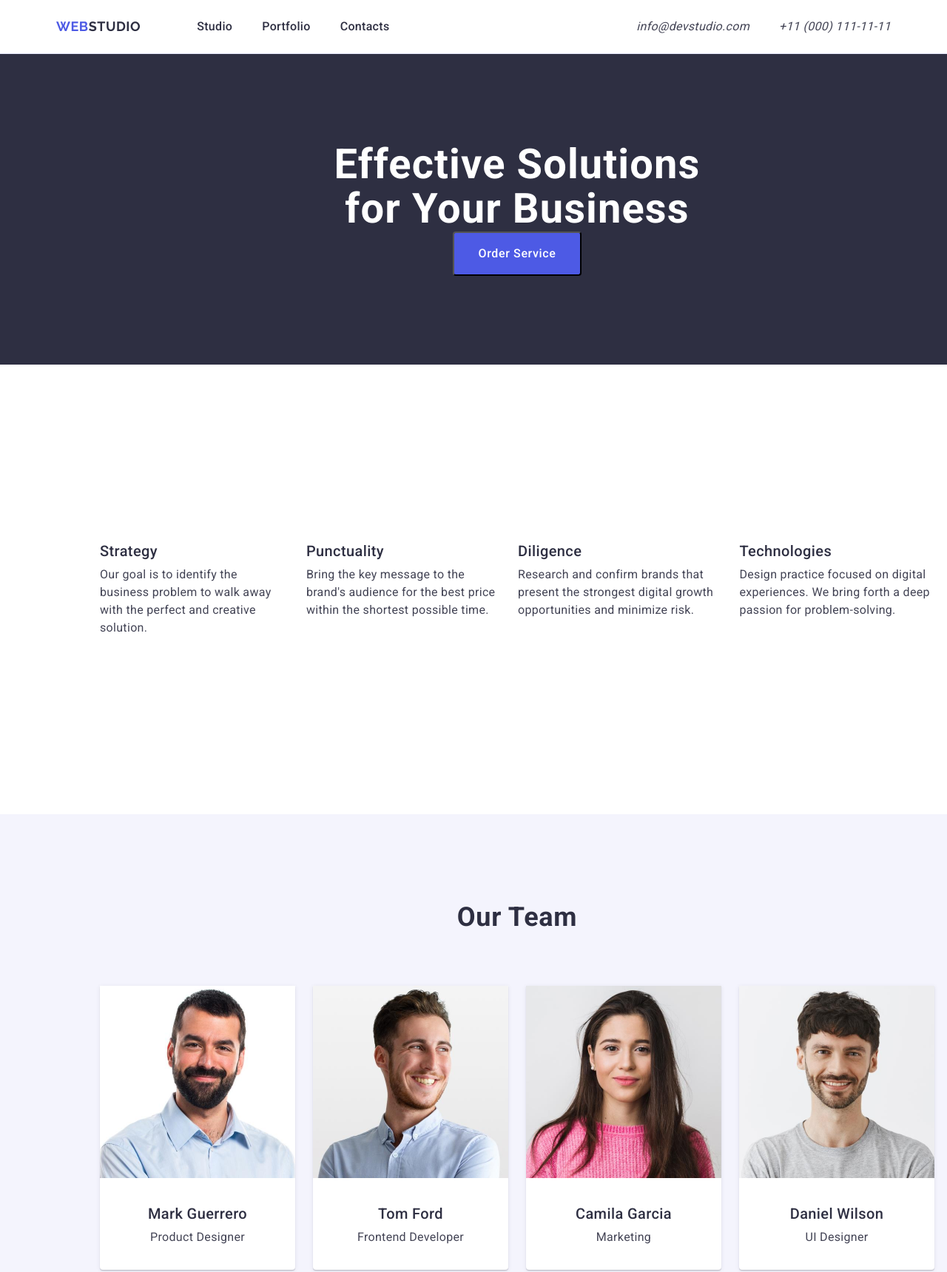
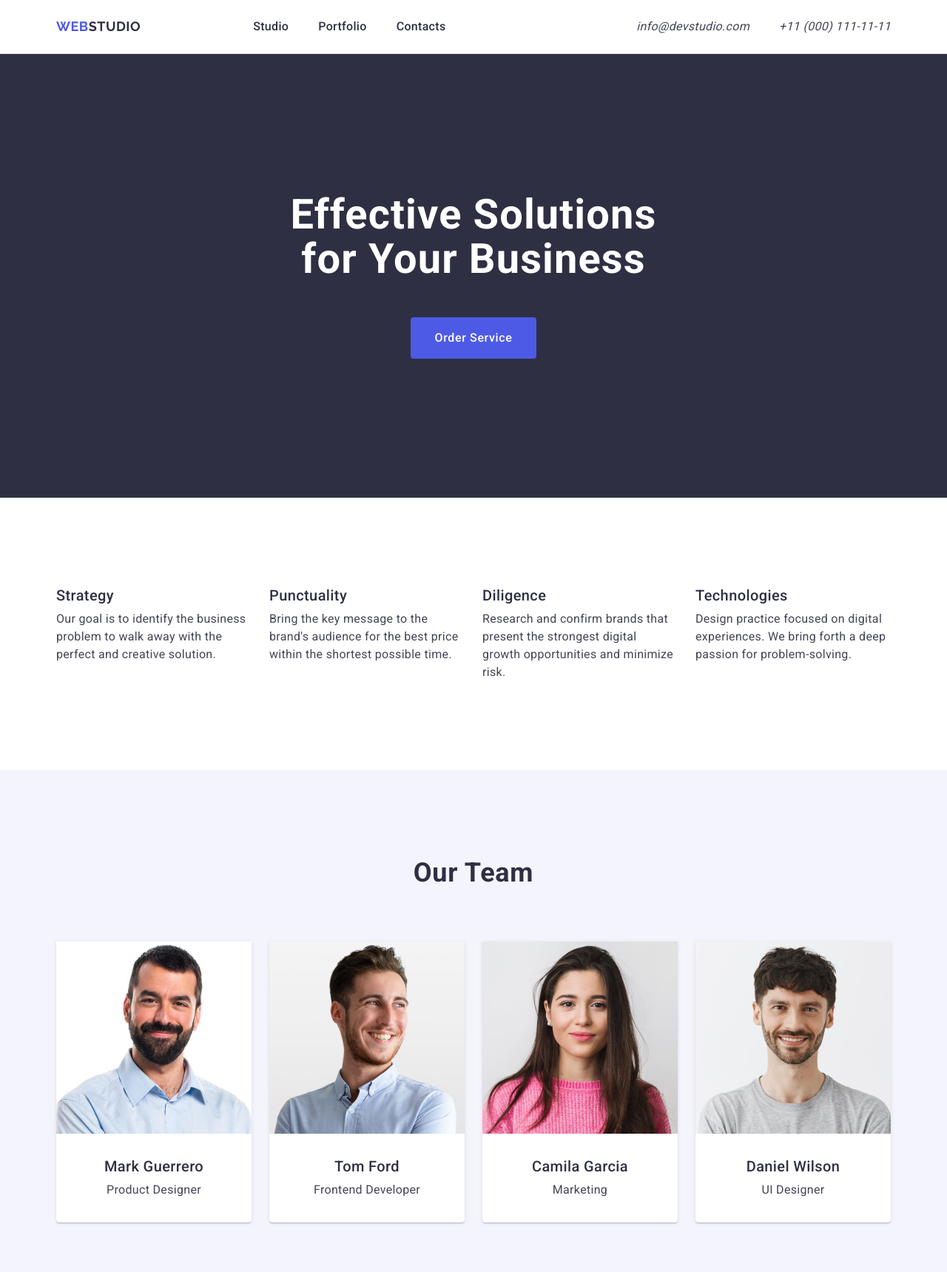
Before and after one commit to nelia-demenska/goit-markup-hw-03, a plain HTML site: page index.html in a window 1280 px wide. Shown: the top 1720 px of the page at 74% size. Drawn offline with nearby package versions, Linux system fonts and the light colour scheme.

Commit message:
add section files

```diff
--- a/css/styles.css
+++ b/css/styles.css
@@ -11,8 +11,14 @@ ul, ol {
         margin-top: 0;
         margin-bottom: 0;
     }
+    img {
+        display: block;
+    }
 section {
     padding: 120px 120px;
+}
+button {
+    cursor: pointer;
 }
 .container {
     width: 1158px;
@@ -25,8 +31,8 @@ section {
 }
 .header-container {
     display: flex;
-    padding-top: 24px;
-    padding-bottom: 24px;
+    margin: 0 auto;
+    padding: 0 15px;
 }
 
 .logo {
@@ -56,13 +62,16 @@ align-items: center;
 justify-content: flex-start;
 flex-direction: row;
 gap: 0px;
+margin-right: 76px;
 }
 .navigation {
     display: flex;
+    align-items: center;
 }
 .nav-list {
     display: flex;
     gap: 40px;
+    padding: 24px 0;
 }
 .nav-list .link {
     font-weight: 500;
@@ -88,6 +97,7 @@ color: #404bbf;
 .address {
     display: flex;
 gap: 40px;
+padding: 24px 0;
 }
 
 .contacts {
@@ -116,22 +126,25 @@ letter-spacing: 0.02em;
 text-align: center;
 color: #fff;
 margin: auto;
-width: 496px;
-height: 120px;
+padding-bottom: 48px;
+max-width: 496px;
 }
 .solutions {
+    padding: 188px 0;
     background-color: #2e2f42;
 }
 .solutions.container {
 
 }
 .button {
+    min-width: 169px;
+    height: 56px;
+    border: none;
     border-radius: 4px;
         padding: 16px 32px;
         display: block;
         align-items: center;
         margin:auto;
-    cursor: pointer;
     font-family: "Roboto", sans-serif;
     font-weight: 500;
 font-size: 16px;
@@ -149,6 +162,9 @@ background-color: #404BBF;
 }
 .button:focus {
     background-color: #404BBF;
+}
+.features-section {
+    padding: 120px 0;
 }
 .features {
     font-size: 16px;
@@ -178,11 +194,12 @@ color: #2e2f42;
 .first-list {
     display: flex;
     gap: 24px;
-    padding-top: 120px;
-    padding-bottom: 120px;
 }
 .first-section-title {
-    padding-bottom: 8px;
+    margin-bottom: 8px;
+}
+.first-section-item {
+width: calc((100% - 72px) / 4);
 }
 .feature-list {
     font-weight: 400;
@@ -193,6 +210,7 @@ color: #2e2f42;
 }
 .second-section {
     background-color: #f4f4fd;
+    padding: 120px 0;
 }
 .second-section-title {
     font-weight: 700;
@@ -221,10 +239,10 @@ line-height: 1.2;
 letter-spacing: 0.02em;
 text-align: center;
 color: #2e2f42;
-padding-bottom: 8px;
+margin-bottom: 8px;
 }
 .card-info {
-    padding: 32px 16px;
+    padding: 32px 0;
 }
 .speciality {
     font-weight: 400;
@@ -233,6 +251,10 @@ line-height: 1.5;
 letter-spacing: 0.02em;
 text-align: center;
 color: #434455;
+}
+.portfolio-section {
+    padding-top: 120px;
+    padding-bottom: 120px;
 }
 .third-section-title {
     font-weight: 700;
@@ -263,6 +285,7 @@ font-size: 20px;
 line-height: 1.2;
 letter-spacing: 0.02em;
 color: #2e2f42;
+margin-bottom: 8px;
 }
 .service-item {
     font-weight: 400;
@@ -291,18 +314,23 @@ text-transform: uppercase;
 color: #f4f4fd;
 text-decoration: none;
 }
-.logo-footer, .logo-accent-footer {
-    padding-top: 100px;
-}
+
 .footer-text {
     font-weight: 400;
 font-size: 16px;
 line-height: 1.5;
 letter-spacing: 0.02em;
 color: #f4f4fd;
-padding-top: 16px;
+max-width: 264px
 }
 
 .footer-background {
     background-color: #2e2f42;
 }
+.footer-container {
+    padding: 100px 0;
+}
+.logo-footer {
+    display: inline-block;
+    margin-bottom: 16px;
+}
--- a/index.html
+++ b/index.html
@@ -3,10 +3,7 @@
   <head>
     <meta charset="UTF-8" />
     <meta name="viewport" content="width=device-width, initial-scale=1.0" />
-    <link
-      rel="stylesheet"
-      href="node_modules/modern-normalize/modern-normalize.css"
-    />
+
     <title>Web Studio</title>
     <link rel="preconnect" href="https://fonts.googleapis.com" />
     <link rel="preconnect" href="https://fonts.gstatic.com" crossorigin />
@@ -20,6 +17,10 @@
       integrity="sha512-4xo8blKMVCiXpTaLzQSLSw3KFOVPWhm/TRtuPVc4WG6kUgjH6J03IBuG7JZPkcWMxJ5huwaBpOpnwYElP/m6wg=="
       crossorigin="anonymous"
       referrerpolicy="no-referrer"
+    />
+    <link
+      rel="stylesheet"
+      href="node_modules/modern-normalize/modern-normalize.css"
     />
     <link rel="stylesheet" href="./css/styles.css" />
   </head>
@@ -62,32 +63,32 @@
           <button class="button">Order Service</button>
         </div>
       </section>
-      <section>
+      <section class="features-section">
         <div class="container first-container">
           <h2 class="features visually-hidden">Features</h2>
           <ul class="first-list">
-            <li>
+            <li class="first-section-item">
               <h3 class="first-section-title">Strategy</h3>
               <p class="feature-list">
                 Our goal is to identify the business problem to walk away with
                 the perfect and creative solution.
               </p>
             </li>
-            <li>
+            <li class="first-section-item">
               <h3 class="first-section-title">Punctuality</h3>
               <p class="feature-list">
                 Bring the key message to the brand's audience for the best price
                 within the shortest possible time.
               </p>
             </li>
-            <li>
+            <li class="first-section-item">
               <h3 class="first-section-title">Diligence</h3>
               <p class="feature-list">
                 Research and confirm brands that present the strongest digital
                 growth opportunities and minimize risk.
               </p>
             </li>
-            <li>
+            <li class="first-section-item">
               <h3 class="first-section-title">Technologies</h3>
               <p class="feature-list">
                 Design practice focused on digital experiences. We bring forth a
@@ -152,7 +153,7 @@
           </ul>
         </div>
       </section>
-      <section>
+      <section class="portfolio-section">
         <div class="container">
           <h2 class="third-section-title">Our Portfolio</h2>
           <ul class="portfolio-list">
```
